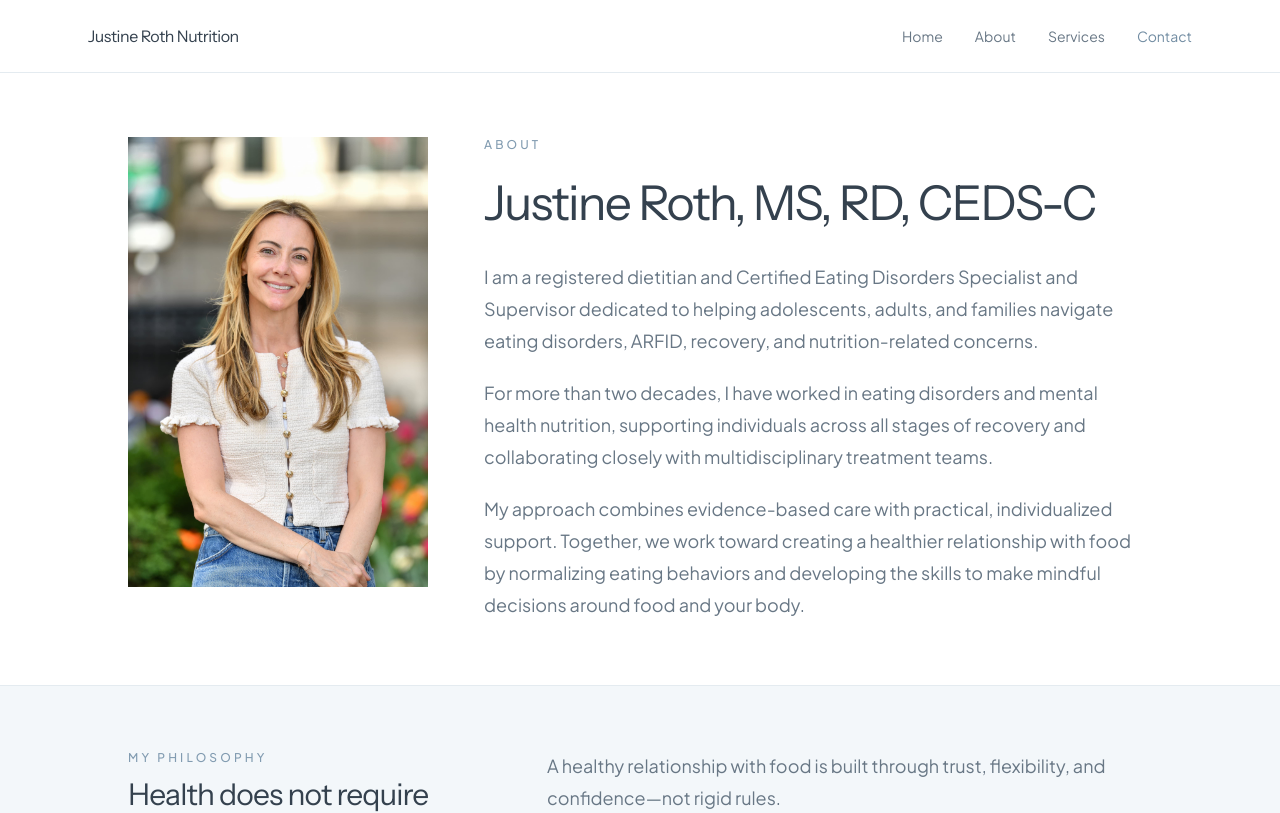
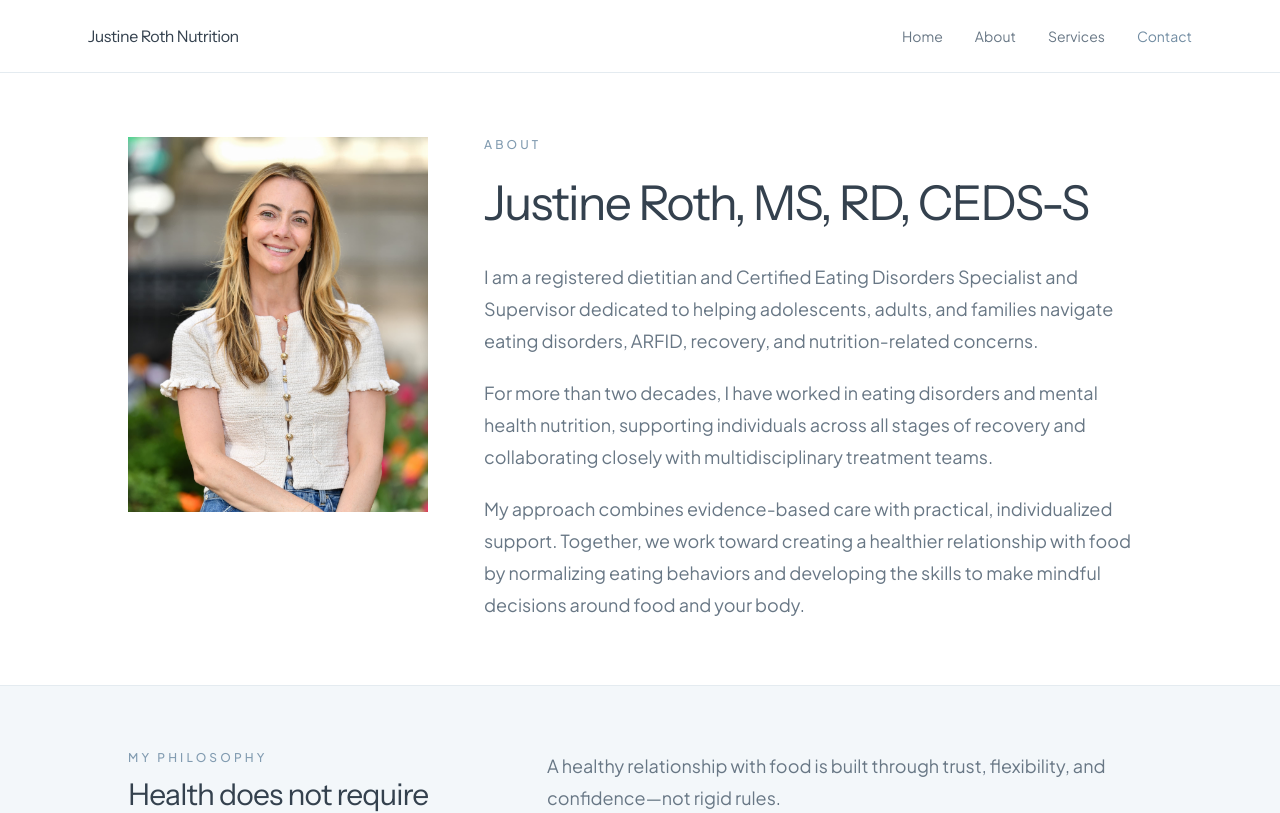
Before and after one commit to justinerothrd/justine-roth-nutrition, a Next.js app: page /about in a window 1280 px wide. Shown: the top 813 px of the page. Built offline with nearby package versions, Linux system fonts and the light colour scheme.

Commit message:
Refactor image handling and update title suffix
Updated image structure and adjusted alt text for accessibility. Changed title suffix from 'CEDS-C' to 'CEDS-S'.

```diff
--- a/app/about/page.tsx
+++ b/app/about/page.tsx
@@ -6,12 +6,13 @@ export default function AboutPage() {
     <main className="min-h-screen bg-white text-[#34414E]">
       {/* Mobile introduction */}
       <section className="border-b border-[#E4EBF0] sm:hidden">
-        <div className="relative aspect-[5/4] w-full overflow-hidden bg-[#F3F7FA]">
+        <div className="w-full bg-[#F3F7FA]">
   <Image
     src="/IMG_2310.jpeg"
     alt="Justine Roth, registered dietitian and eating disorder specialist"
-            fill
-            className="object-cover object-top"
+    width={1200}
+    height={1500}
+    className="h-auto w-full"
     sizes="100vw"
     priority
   />
@@ -23,7 +24,7 @@ export default function AboutPage() {
           </p>
 
           <h1 className="font-heading mt-4 text-[2rem] font-normal leading-[1.08] tracking-[-0.035em]">
-            Justine Roth, MS, RD, CEDS-C
+            Justine Roth, MS, RD, CEDS-S
           </h1>
 
           <div className="mt-6 space-y-4 text-base leading-7 text-[#687785]">
@@ -51,14 +52,13 @@ export default function AboutPage() {
       {/* Tablet and desktop introduction */}
       <section className="hidden border-b border-[#E4EBF0] px-6 py-12 sm:block md:py-16">
         <div className="mx-auto grid max-w-5xl gap-10 md:grid-cols-[300px_1fr] md:items-start md:gap-14">
-          <div className="w-full bg-[#F3F7FA]">
+          <div className="relative aspect-[4/5] overflow-hidden bg-[#F3F7FA]">
             <Image
               src="/IMG_2310.jpeg"
               alt="Justine Roth, registered dietitian and eating disorder specialist"
-    width={1200}
-    height={1500}
-    className="h-auto w-full"
-    sizes="100vw"
+              fill
+              className="object-cover"
+              sizes="(max-width: 768px) 45vw, 300px"
               priority
             />
           </div>
@@ -69,7 +69,7 @@ export default function AboutPage() {
             </p>
 
             <h1 className="font-heading mt-5 text-4xl font-normal leading-tight tracking-[-0.035em] md:text-[3rem]">
-              Justine Roth, MS, RD, CEDS-C
+              Justine Roth, MS, RD, CEDS-S
             </h1>
 
             <div className="mt-7 space-y-5 text-lg leading-8 text-[#687785]">
```
Lines whose indentation alone changed are shown as unchanged.
